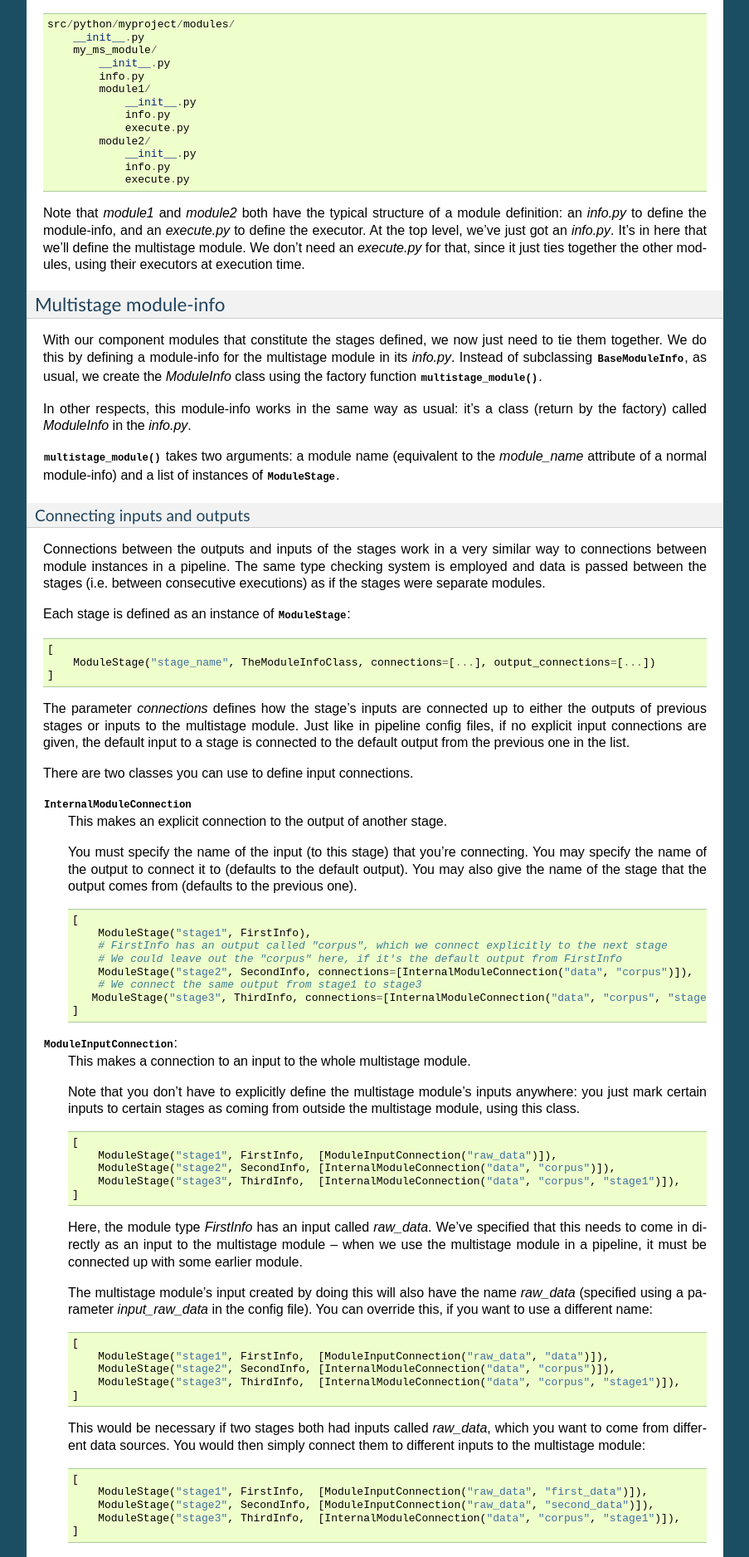
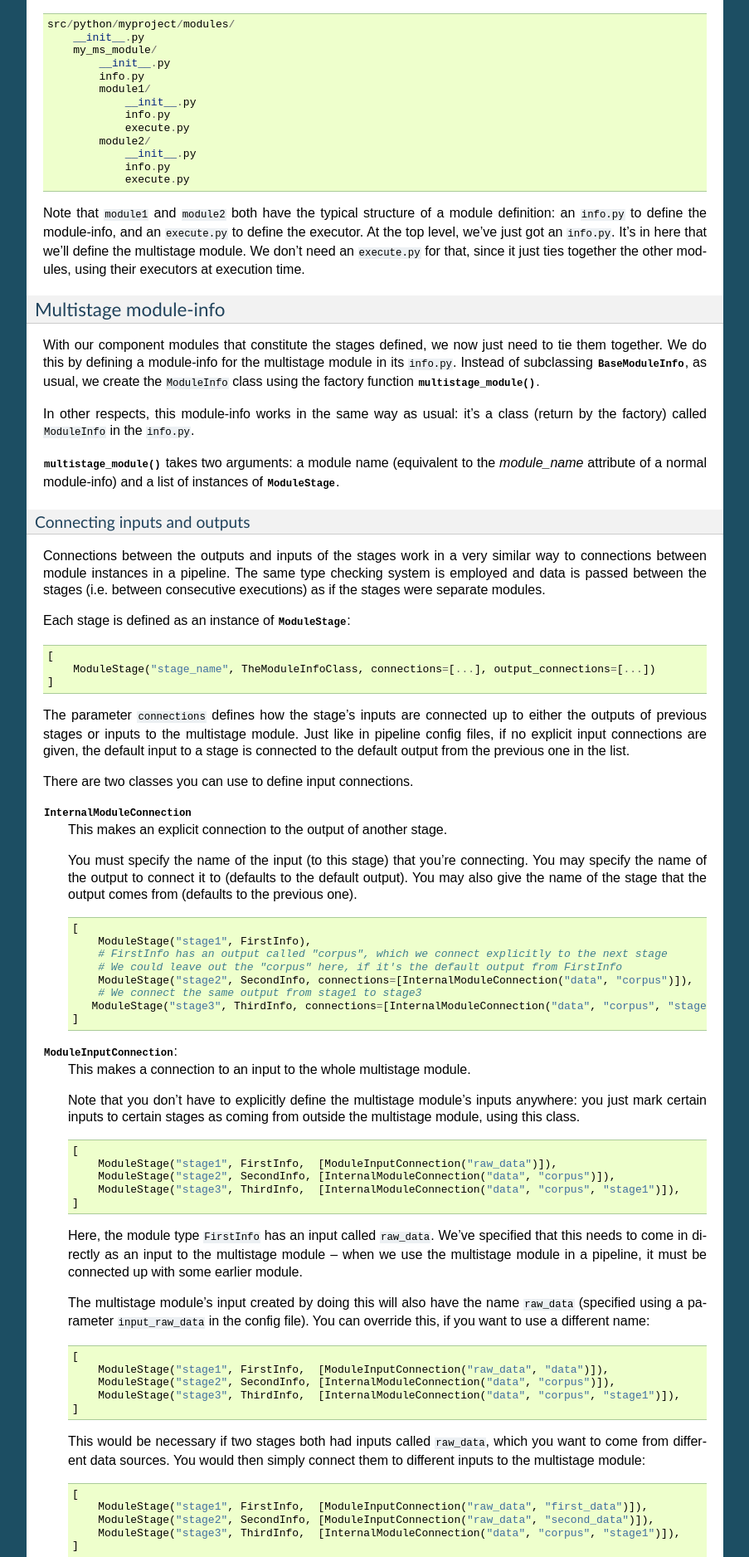
Before and after one commit to markgw/pimlico, a Sphinx documentation site: the page built from docs/guides/multistage_module.rst, in a window 1280 px wide. Shown: the part 873-2749 px from the top of the page at 83% size, without its empty margins (198-1101 px from the left). Built offline with Sphinx 7.4.7, drawn with Linux system fonts in a browser that asks for light colours; formulas are drawn with MathJax 3; the version number could not be read and is left out.

Commit message:
Fixed RST syntax for literals

```diff
--- a/docs/guides/multistage_module.rst
+++ b/docs/guides/multistage_module.rst
@@ -59,21 +59,21 @@ Now, we'll use something like this::
                 info.py
                 execute.py
 
-Note that `module1` and `module2` both have the typical structure of a module definition: an `info.py` to define
-the module-info, and an `execute.py` to define the executor. At the top level, we've just got an `info.py`. It's
-in here that we'll define the multistage module. We don't need an `execute.py` for that, since it just ties together
+Note that ``module1`` and ``module2`` both have the typical structure of a module definition: an ``info.py`` to define
+the module-info, and an ``execute.py`` to define the executor. At the top level, we've just got an ``info.py``. It's
+in here that we'll define the multistage module. We don't need an ``execute.py`` for that, since it just ties together
 the other modules, using their executors at execution time.
 
 Multistage module-info
 ----------------------
 
 With our component modules that constitute the stages defined, we now just need to tie them together. We do this
-by defining a module-info for the multistage module in its `info.py`. Instead of subclassing
-:class:`~pimlico.core.modules.BaseModuleInfo`, as usual, we create the `ModuleInfo` class using the factory function
+by defining a module-info for the multistage module in its ``info.py``. Instead of subclassing
+:class:`~pimlico.core.modules.BaseModuleInfo`, as usual, we create the ``ModuleInfo`` class using the factory function
 :func:`~pimlico.core.modules.multistage.multistage_module`.
 
 In other respects, this module-info works in the same way as usual: it's a class (return by the factory) called
-`ModuleInfo` in the `info.py`.
+``ModuleInfo`` in the ``info.py``.
 
 :func:`~pimlico.core.modules.multistage.multistage_module` takes two arguments: a module name (equivalent to
 the `module_name` attribute of a normal module-info) and a list of instances of
@@ -94,7 +94,7 @@ Each stage is defined as an instance of :class:`~pimlico.core.modules.multistage
        ModuleStage("stage_name", TheModuleInfoClass, connections=[...], output_connections=[...])
    ]
 
-The parameter `connections` defines how the stage's inputs are connected up to either the outputs of previous stages
+The parameter ``connections`` defines how the stage's inputs are connected up to either the outputs of previous stages
 or inputs to the multistage module.
 Just like in pipeline config files, if no explicit input connections are given, the default input to a stage is
 connected to the default output from the previous one in the list.
@@ -133,12 +133,12 @@ There are two classes you can use to define input connections.
           ModuleStage("stage3", ThirdInfo,  [InternalModuleConnection("data", "corpus", "stage1")]),
       ]
 
-   Here, the module type `FirstInfo` has an input called `raw_data`. We've specified that this needs to come in
+   Here, the module type ``FirstInfo`` has an input called ``raw_data``. We've specified that this needs to come in
    directly as an input to the multistage module -- when we use the multistage module in a pipeline, it must be
    connected up with some earlier module.
 
-   The multistage module's input created by doing this will also have the name `raw_data` (specified using a parameter
-   `input_raw_data` in the config file). You can override this, if you want to use a different name:
+   The multistage module's input created by doing this will also have the name ``raw_data`` (specified using a parameter
+   ``input_raw_data`` in the config file). You can override this, if you want to use a different name:
 
    .. code-block:: py
 
@@ -148,7 +148,7 @@ There are two classes you can use to define input connections.
           ModuleStage("stage3", ThirdInfo,  [InternalModuleConnection("data", "corpus", "stage1")]),
       ]
 
-   This would be necessary if two stages both had inputs called `raw_data`, which you want to come from different
+   This would be necessary if two stages both had inputs called ``raw_data``, which you want to come from different
    data sources. You would then simply connect them to different inputs to the multistage module:
 
    .. code-block:: py
@@ -176,7 +176,7 @@ There are two classes you can use to define input connections.
 
 By default, the multistage module has just a single output: the default output of the last stage in the list.
 You can specify any of the outputs of any of the stages to be provided as an output to the multistage module.
-Use the `output_connections` parameter when defining the stage.
+Use the ``output_connections`` parameter when defining the stage.
 
 This parameter should be a list of instances of :class:`~pimlico.core.modules.multistage.ModuleOutputConnection`.
 Just like with input connections, if you don't specify otherwise, the multistage module's output will have the
@@ -196,22 +196,22 @@ Module options
 ~~~~~~~~~~~~~~
 
 The parameters of the multistage module that can be specified when it is used in a pipeline config (those usually
-defined in the `module_options` attribute) include all of the options to all of the stages. The option names are
-simply `<stage_name>_<option_name>`.
+defined in the ``module_options`` attribute) include all of the options to all of the stages. The option names are
+simply ``<stage_name>_<option_name>``.
 
-So, in the above example, if `FirstInfo` has an option called `threshold`, the multistage module will have an
-option `stage1_threshold`, which gets passed through to `stage1` when it is run.
+So, in the above example, if ``FirstInfo`` has an option called ``threshold``, the multistage module will have an
+option ``stage1_threshold``, which gets passed through to ``stage1`` when it is run.
 
 .. note::
 
    There is a desirable possible feature here, which I have not got round to implementing yet.
 
    Often you might wish to specify one parameter to the multistage module that gets used by several stages.
-   Say `stage2` had a `cutoff` parameter and we always wanted to use the same value as the `threshold` for `stage1`.
-   Right now, you have to specify `stage1_threshold` and `stage2_cutoff` in you config file.
+   Say ``stage2`` had a ``cutoff`` parameter and we always wanted to use the same value as the ``threshold`` for ``stage1``.
+   Right now, you have to specify ``stage1_threshold`` and ``stage2_cutoff`` in you config file.
 
    It would be nice to have a way to declare in the multistage module creation that the multistage module should
-   have a parameter `threshold`, which gets used as `stage1_threshold` and `stage2_cutoff`.
+   have a parameter ``threshold``, which gets used as ``stage1_threshold`` and ``stage2_cutoff``.
 
 Running
 =======
@@ -228,17 +228,17 @@ Say we've used the above multistage module in a pipeline like so:
    stage1_threshold=10
    stage2_cutoff=10
 
-The normal way to run this module would be to use the `run` command with the module name:
+The normal way to run this module would be to use the ``run`` command with the module name:
 
 .. code-block:: bash
 
    ./pimlico.sh mypipeline.conf run model_train
 
-If we do this, Pimlico will choose the next unexecuted stage that's ready to run (presumably `stage1` at this point).
-Once that's done, you can run the same command again to execute `stage2`.
+If we do this, Pimlico will choose the next unexecuted stage that's ready to run (presumably ``stage1`` at this point).
+Once that's done, you can run the same command again to execute ``stage2``.
 
-You can also select a specific stage to execute by using the module name `<ms_module_name>:<stage_name>`, e.g.
-`model_train:stage2`. (Note that `stage2` doesn't actually depend on `stage1`, so it's perfectly plausible that
+You can also select a specific stage to execute by using the module name ``<ms_module_name>:<stage_name>``, e.g.
+``model_train:stage2``. (Note that ``stage2`` doesn't actually depend on ``stage1``, so it's perfectly plausible that
 we might want to execute them in a different order.)
 
 If you want to execute multiple stages at once, just use this scheme to specify each of them as a module name
@@ -248,11 +248,11 @@ for the run command. Remember, Pimlico can take any number of modules and execut
 
    ./pimlico.sh mypipeline.conf run model_train:stage1 model_train:stage2
 
-Or, if you want to execute all of them, you can use the stage name `*` or `all` as a shorthand:
+Or, if you want to execute all of them, you can use the stage name ``*`` or ``all`` as a shorthand:
 
 .. code-block:: bash
 
    ./pimlico.sh mypipeline.conf run model_train:all
 
-Finally, if you're not sure what stages a multistage module has, use the module name `<ms_module_name>:?`. The run
+Finally, if you're not sure what stages a multistage module has, use the module name ``<ms_module_name>:?``. The run
 command will then just output a list of stages and exit.
```
